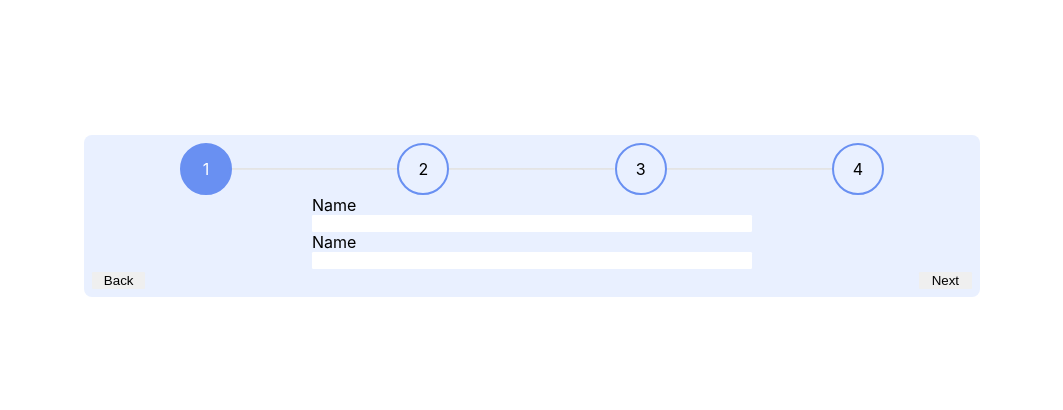
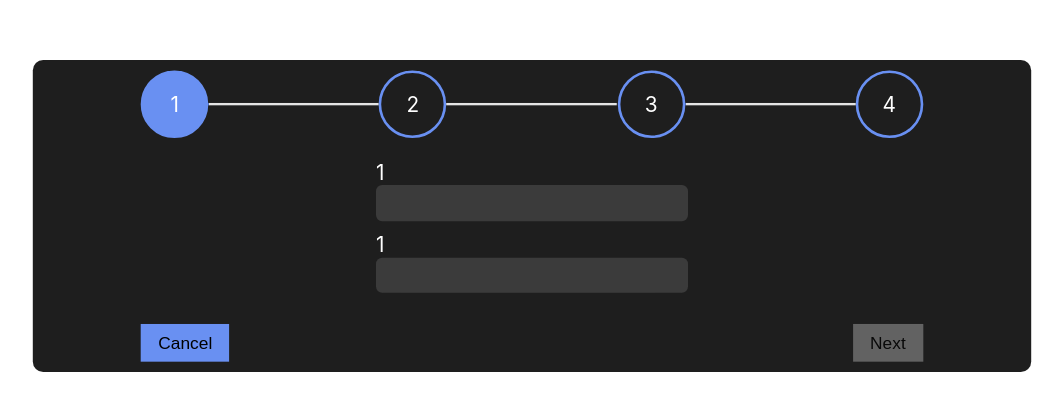
Before and after one commit to Elias-Traunbauer/school_collab, a Next.js app: page /assignment_wizard in a window 1280 px wide. Shown: the part 184-594 px from the top of the page, without its empty margins (108-1171 px from the left). Built offline with nearby package versions, Linux system fonts and the light colour scheme.

Commit message:
rough completion

```diff
--- a/pages/assignment_wizard.js
+++ b/pages/assignment_wizard.js
@@ -1,42 +1,87 @@
 import styles from '../styles/assignment.module.css';
 import { useState,useEffect } from 'react'
-import { object } from 'prop-types';
 export default function AssignmentWizzard(){
 
-    let currentIndex = 0;
+    const [currentIndex,setCurrentIndex] = useState(0);
+    const [formIndex,setFormIndex] = useState(0)
+    let inputList = [];
+
+    const [isLastPage,setIsLastPage] = useState(false);
+    const [isFirstPage,setIsFirstPage] = useState(true);
 
     function nextSection(){
+
         const items = document.querySelectorAll('.'+styles.wizzardContainer + ' ul li');
         const lines = document.querySelectorAll('.'+styles.wizardLine);
 
         if(currentIndex >= items.length-1)
         return;
 
-            items[currentIndex].classList.remove(styles.active);
-            currentIndex++;
-            items[currentIndex].classList.add(styles.active);
-            lines[currentIndex-1].classList.add(styles.activeLine);
+        items[currentIndex].classList.remove(styles.active);
+        items[currentIndex+1].classList.add(styles.active);
+        lines[currentIndex].classList.add(styles.activeLine);
 
+        const formList = document.querySelectorAll('.' + styles.wizardContent);
+        console.log(formIndex);
+        formList[formIndex].classList.add(styles.hidden);
+        formList[formIndex+1].classList.remove(styles.hidden);
+        inputList = formList[formIndex+1].querySelectorAll('input');
 
-
+        formIndex == inputList.length?setIsLastPage(true):setIsLastPage(false);
+        setIsFirstPage(false);
+        checkFormFilled();
+        setCurrentIndex(currentIndex+1);
+        setFormIndex(formIndex+1);
     }
 
     function previousSection(){
-        const items = document.querySelectorAll('.'+styles.wizzardContainer + ' ul li');
+        const items = document.querySelectorAll('.'+ styles.wizzardContainer + ' ul li');
         const lines = document.querySelectorAll('.'+styles.wizardLine);
+
         if(currentIndex <= 0)
         return;
 
         items[currentIndex].classList.remove(styles.active);
-        currentIndex--;
-        items[currentIndex].classList.add(styles.active);
-        lines[currentIndex].classList.remove(styles.activeLine);
+        items[currentIndex-1].classList.add(styles.active);
+        lines[currentIndex-1].classList.remove(styles.activeLine);
+
+        const formList = document.querySelectorAll('.' + styles.wizardContent);
+
+        formList[formIndex].classList.add(styles.hidden);
+        formList[formIndex-1].classList.remove(styles.hidden);
+
+        inputList = formList[formIndex-1].querySelectorAll('input');
+        formIndex-1==0?setIsFirstPage(true):"";
+        setIsLastPage(false);
+        setCurrentIndex(currentIndex-1);
+        setFormIndex(formIndex-1);
+    }
+
+    function checkFormFilled(){
+        const formList = document.querySelectorAll('.' + styles.wizardContent);
+        inputList = formList[0].querySelectorAll('input');
+
+        for (let item of inputList) {
+            console.log(item.hasAttribute('required') && item.value.length <= 0)
+            if(item.hasAttribute('required') && item.value.length <= 0)
+            return;
+        }
+
+        //console.log(document.getElementById('btnNextPage'))
+        document.getElementById('btnNextPage').classList.remove(styles.disabeldBtn);
+    }
+
+    function finishWizard(){
+
+    }
+    function CancelWizard(){
 
     }
 
 
 
     return(
+        <>
         <div className={styles.wizzardWrapper}>
             <div className={styles.wizzardContainer}>
                 <ul>
@@ -48,23 +93,60 @@ export default function AssignmentWizzard(){
                     <div className={styles.wizardLine}></div>
                     <li>4</li>
                 </ul>
-                <div className={(styles.wizardContent,styles.displayContent)}>
-                    <form>
+
+                <div className={styles.wizardContentContainer}>
+                    <form className={styles.wizardContent}>
                         <div className={styles.inputContainer}>
-                            <label>Name</label>
-                            <input></input>
+                            <label>1</label>
+                            <input onInput={checkFormFilled} required></input>
                         </div>
-                        <label>Name</label>
-                        <input></input>
 
+                        <div className={styles.inputContainer}>
+                            <label>1</label>
+                            <input onInput={checkFormFilled} required></input>
+                        </div>
                     </form>
-                    <div>
-                        <button onClick={nextSection} className={styles.btnNext}>Next</button>
-                        <button onClick={previousSection} className={styles.btnback}>Back</button>
-                    </div>
+                    <form className={`${styles.wizardContent} ${styles.hidden}`}>
+                        <div className={styles.inputContainer}>
+                            <label>2</label>
+                            <input onInput={checkFormFilled} required></input>
+                        </div>
+
+                        <div className={styles.inputContainer}>
+                            <label>2</label>
+                            <input onInput={checkFormFilled} required></input>
+                        </div>
+                    </form>
+                    <form className={`${styles.wizardContent} ${styles.hidden}`}>
+                        <div className={styles.inputContainer}>
+                            <label>3</label>
+                            <input onInput={checkFormFilled} required></input>
+                        </div>
+
+                        <div className={styles.inputContainer}>
+                            <label>3</label>
+                            <input onInput={checkFormFilled} required></input>
+                        </div>
+                    </form>
+                    <form className={`${styles.wizardContent} ${styles.hidden}`}>
+                        <div className={styles.inputContainer}>
+                            <label>4</label>
+                            <input onInput={checkFormFilled} required></input>
+                        </div>
+
+                        <div className={styles.inputContainer}>
+                            <label>4</label>
+                            <input onInput={checkFormFilled} required></input>
+                        </div>
+                    </form>
+                </div>
+
+                <div className={styles.wizardButtonContainer}>
+                    <button onClick={isFirstPage? CancelWizard: previousSection}>{isFirstPage?"Cancel":"Back"}</button>
+                    <button id='btnNextPage' onClick={isLastPage ? finishWizard : nextSection} className={styles.disabeldBtn}>{isLastPage? "Finish" : "Next"}</button>
                 </div>
             </div>
         </div>
-
+        </>
     )
 }
--- a/styles/assignment.module.css
+++ b/styles/assignment.module.css
@@ -436,9 +436,12 @@ justify-content: center;
   flex-direction: column;
   background-color: #E9F0FF;
   height: auto;
- width: 70%;
+  width: 60%;
   padding: .5em;
   border-radius: .5em;
+  scale: 1.3;
+  background-color: #1e1e1e;
+  color: #fff;
 }
 
 .wizzardContainer ul{
@@ -453,6 +456,8 @@ flex-direction: column;
   text-align: center;
   margin: 0;
   padding: 0;
+  color: white;
+
  }
 
  .wizzardContainer ul li{
@@ -464,7 +469,6 @@ flex-direction: column;
   width: 3em;
   height: 3em;
   z-index: 0;
-  background-color: #E9F0FF;
   padding: 1.5em;
  }
 
@@ -496,45 +500,58 @@ flex-direction: column;
  }
 
 .wizardContent{
-  display: none;
- }
-
-.displayContent label{
-  color: black;
-}
-
-.displayContent{
+  margin-top: 1em;
   display: flex;
   flex-direction: column;
-  width: 100%;
-}
-
-.displayContent form{
-  margin-left: 25%;
-  display: flex;
-  flex-direction: column;
-  width: 50%;
-}
-.displayContent input,.displayContent button{
-  outline: none;
-  border: none;
-  border-radius: .1em;
+  color: white;
+  justify-content: center;
+  align-items: center;
 }
 
 .inputContainer{
   display: flex;
   flex-direction: column;
+  margin-bottom: .5em;
 }
 
-.displayContent button{
-  width: 4em;
-
-  margin-top: .2em;
-}
-.btnNext{
-  float: right;
+.wizardContent input{
+  background-color: rgb(59, 59, 59);
+  border-radius: .3em;
+  font-size: 1em;
+  color: rgb(255, 255, 255);
+  outline: 0;
+  padding: .3em;
+  border: 0;
+  width: 15em;
 }
 
-.btnBack{
-  float: left;
+.wizardContentContainer{
+  display: flex;
+  color: rgb(255, 255, 255);
+  flex-direction: column;
+  justify-content: center;
+  width: 100%;
 }
+.wizardButtonContainer{
+  margin-top: 1em;
+  display: flex;
+  justify-content: space-between;
+  align-items: center;
+  flex-direction: row;
+  width: 80%;
+}
+
+.wizardButtonContainer button{
+  background-color: #6990F2;
+  border: 0;
+  padding:  .5em 1em .5em 1em ;
+}
+.disabeldBtn{
+  pointer-events: none;
+  opacity: .7;
+  user-select: none;
+  background-color: gray !important;
+}
+.hidden{
+display: none;
+}
```
Lines whose indentation alone changed are shown as unchanged.
